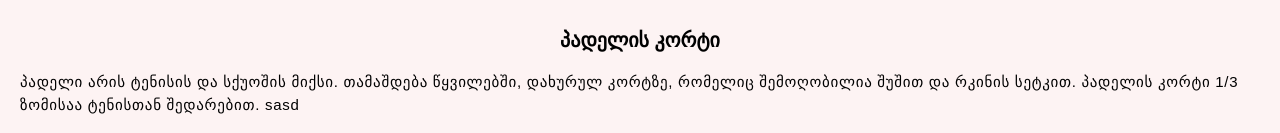
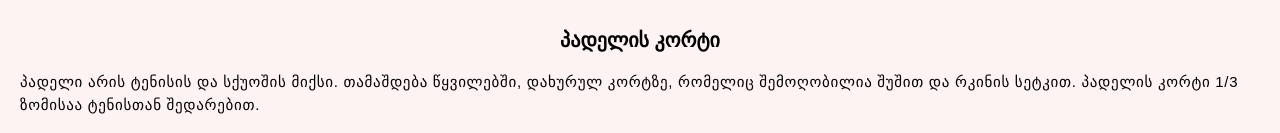
Before and after one commit to aleksandretakaishvili/padel-shop-tbilisi, a React (Create React App) app: page /what-is-padel in a window 1280 px wide. Shown: the part 1745-1878 px from the top of the page. Built offline with nearby package versions, Linux system fonts and the light colour scheme; a web font is replaced by a local one.

Commit message:
Update aboutPadelData.js

```diff
--- a/src/Assets/Data/aboutPadelData.js
+++ b/src/Assets/Data/aboutPadelData.js
@@ -17,7 +17,7 @@ export default {
     {
       img: padelCourtImg,
       h1: "პადელის კორტი",
-      p: `პადელი არის ტენისის და სქუოშის მიქსი. თამაშდება წყვილებში, დახურულ კორტზე, რომელიც შემოღობილია შუშით და რკინის სეტკით. პადელის კორტი 1/3 ზომისაა ტენისთან შედარებით. sasd`,
+      p: `პადელი არის ტენისის და სქუოშის მიქსი. თამაშდება წყვილებში, დახურულ კორტზე, რომელიც შემოღობილია შუშით და რკინის სეტკით. პადელის კორტი 1/3 ზომისაა ტენისთან შედარებით.`,
     },
   ],
 };
```
